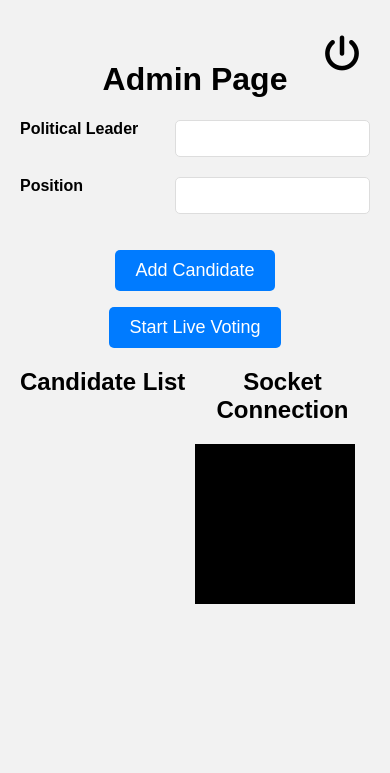
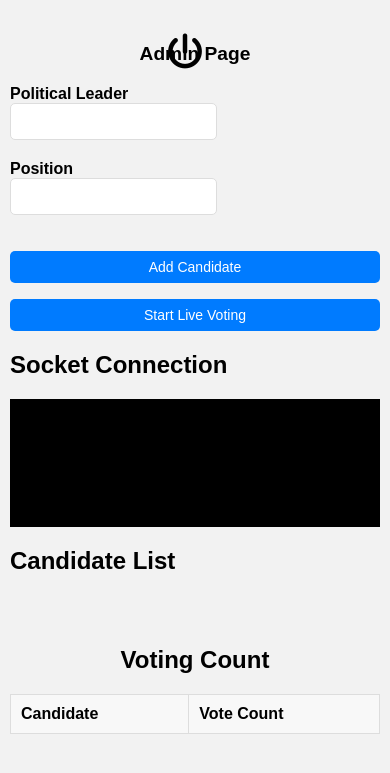
Before and after one commit to Viraj2722/online-voting-system, a Django app: page /adminpage/ in a window 390 px wide. Shown: the top 773 px of the page. Run offline with Django 5.2, Linux system fonts and the light colour scheme; lists and menus that the app fills with data are empty; some libraries are stand-ins or nearby versions.

Commit message:
added vote count & responsive according to mobile screens

```diff
--- a/votingsystem/templates/adminpage.html
+++ b/votingsystem/templates/adminpage.html
@@ -1,11 +1,13 @@
 <!DOCTYPE html>
 <html lang="en">
-
   <head>
     <meta charset="UTF-8" />
     <meta name="viewport" content="width=device-width, initial-scale=1.0" />
     <title>Admin Page</title>
-  <link rel="stylesheet" href="https://cdnjs.cloudflare.com/ajax/libs/font-awesome/6.5.0/css/all.min.css" />
+    <link
+      rel="stylesheet"
+      href="https://cdnjs.cloudflare.com/ajax/libs/font-awesome/6.5.0/css/all.min.css"
+    />
   </head>
 
   <body>
@@ -126,36 +128,142 @@
         /* Icon color on hover */
       }
 
-    .info_admin{
-      display:grid;
-      grid-template-columns: 1fr 1fr;
+      .info_admin {
+        display: grid;
+        grid-template-columns: 1fr 1fr 1fr;
       }
 
-    .Cand_list{
+      .Cand_list {
         display: flex;
         flex-direction: column;
         align-items: start;
-      max-width:fit-content+16px;
+        box-shadow: 1px #585757;
+        max-width: fit-content + 16px;
       }
 
-    .socket{
+      .socket {
         display: flex;
         flex-direction: column;
         align-items: start;
       }
 
-    .terminal
-    {
+      .terminal {
         width: 10rem;
         height: 10rem;
         background: black;
       }
+
+      .votecount {
+        width: 100%;
+        max-width: 500px;
+        margin: 0 auto;
+        font-size: 1rem;
+      }
+
+      .votecount table {
+        width: 100%;
+        border-collapse: collapse;
+        margin-top: 10px;
+      }
+
+      .votecount th,
+      .votecount td {
+        padding: 10px;
+        text-align: left;
+        border: 1px solid #ddd;
+      }
+
+      .votecount th {
+        background-color: #f8f8f8;
+        font-weight: bold;
+      }
+
+      .votecount td {
+        background-color: #fff;
+      }
+
+        @media (max-width: 768px) {
+          h1 {
+            font-size: 1.5rem;
+          }
+
+          .input-group {
+            flex-direction: column;
+            align-items: stretch;
+          }
+
+          .input-group label,
+          .input-group input {
+            width: 100%;
+          }
+
+          form button {
+            width: 100%;
+            font-size: 16px;
+          }
+
+          ul {
+            width: 100%;
+            max-width: 100%;
+          }
+
+          li {
+            width: 100%;
+            max-width: 100%;
+          }
+
+          .info_admin {
+            grid-template-columns: 1fr;
+          }
+
+          .terminal {
+            width: 100%;
+            height: auto;
+          }
+        }
+
+        @media (max-width: 480px) {
+          body {
+            padding: 10px;
+          }
+
+          h1 {
+            font-size: 1.2rem;
+          }
+
+          form button {
+            font-size: 14px;
+            padding: 8px 16px;
+          }
+
+          .input-group input {
+            padding: 8px;
+          }
+
+          #delete {
+            font-size: 14px;
+          }
+
+          .top-right-button i {
+            font-size: 24px;
+          }
+
+          .terminal {
+            height: 8rem;
+          }
+        }
+
     </style>
     <form method="POST" action="{% url 'home' %}">
       {% csrf_token %}
-    <button class="top-right-button" name="logout" id="logout" type="submit" value="logout">
+      <button
+        class="top-right-button"
+        name="logout"
+        id="logout"
+        type="submit"
+        value="logout"
+      >
         <i class="fa fa-power-off" style="font-size: 36px"></i>
-
       </button>
     </form>
 
@@ -179,32 +287,54 @@
     </form>
 
     <div class="info_admin">
+      <div class="socket">
+        <h2>Socket Connection</h2>
+        <div class="terminal"></div>
+      </div>
+
       <!-- List of Added Political Leaders -->
-  <div class="Cand_list"><h2>Candidate List</h2>
+      <div class="Cand_list">
+        <h2>Candidate List</h2>
         <ul>
           {% for leader in political_leaders %}
           <li>
             {{ leader.leader_name }} - {{ leader.position }}
             <form method="POST" style="display: inline">
               {% csrf_token %}
-        <input type="hidden" name="leader_name" value="{{ leader.leader_name }}" />
+              <input
+                type="hidden"
+                name="leader_name"
+                value="{{ leader.leader_name }}"
+              />
               <button type="submit" name="action" value="delete" id="delete">
                 Delete
               </button>
             </form>
           </li>
           {% endfor %}
-  </ul></div>
-
-  <div class="socket">
-    <h2>Socket Connection</h2>
-    <div class="terminal">
-
+        </ul>
       </div>
 
+      <div class="votecount">
+        <h2>Voting Count</h2>
+        <table>
+          <thead>
+            <tr>
+              <th>Candidate</th>
+              <th>Vote Count</th>
+            </tr>
+          </thead>
+          <tbody>
+            {% for leader in political_leaders %}
+            <tr>
+              <td>{{ leader.leader_name }} - {{ leader.position }}</td>
+              <td>{{ leader.vote_count }}</td>
+              <!-- Assuming `vote_count` is available -->
+            </tr>
+            {% endfor %}
+          </tbody>
+        </table>
       </div>
     </div>
   </body>
-</body>
-
 </html>
```
Lines whose indentation alone changed are shown as unchanged.
